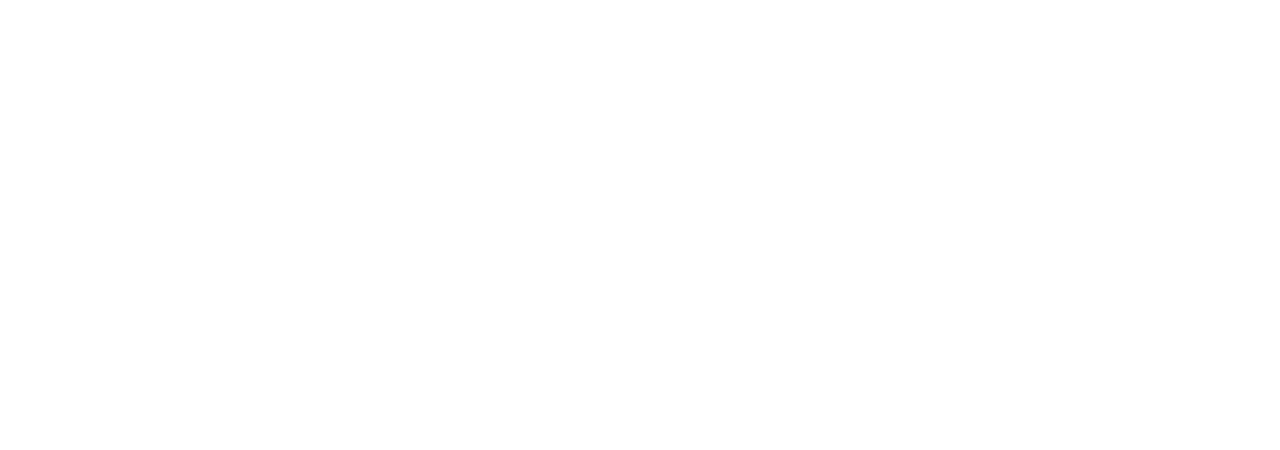
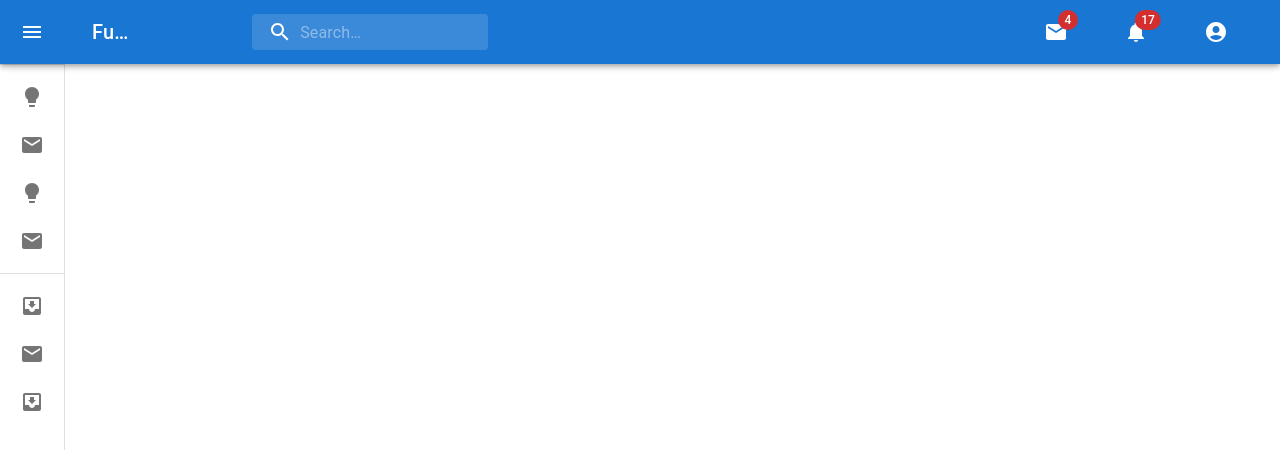
Before and after one commit to BridgeLab3341/React_FrontEnd_FundoNote, a React (Create React App) app in the folder fundonote_react/: page /dashboard in a window 1280 px wide. Before the commit this address had no page. Shown: the top 450 px of the page. Built offline with nearby package versions, Linux system fonts and the light colour scheme.

Commit message:
[soma]Add:Implemented Message,Notification and Profile Icons in Dash Board.

```diff
--- a/fundonote_react/src/Components/Header.jsx
+++ b/fundonote_react/src/Components/Header.jsx
@@ -18,12 +18,13 @@
 import ListItemText from '@mui/material/ListItemText';
 import InboxIcon from '@mui/icons-material/MoveToInbox';
 import MailIcon from '@mui/icons-material/Mail';
-
 import {alpha } from '@mui/material/styles';
 import InputBase from '@mui/material/InputBase';
 import SearchIcon from '@mui/icons-material/Search';
-
-
+import LightbulbIcon from '@mui/icons-material/Lightbulb';
+import { AccountCircle, Mail, Message } from '@mui/icons-material';
+import { Badge, MenuItem } from '@mui/material';
+import NotificationsIcon from '@mui/icons-material/Notifications';
 
 const drawerWidth = 240;
 
@@ -107,7 +108,7 @@
     setOpen(false);
   };
 
-
+//Search Bar
   const Search = styled('div')(({ theme }) => ({
     position: 'relative',
     borderRadius: theme.shape.borderRadius,
@@ -170,7 +171,7 @@
           </IconButton>
 
           <Typography variant="h6" noWrap component="div">
-            Note
+            FundoNote
           </Typography>
 
           <div style={{  marginLeft:"7vw" }}>
@@ -187,7 +188,32 @@
             />
           </Search>
           </div>
-
+          <div style={{  marginLeft:"40vw" }}>
+            <MenuItem>
+              <IconButton size='large' aria-label='show 4 new mails' color='inherit'>
+                <Badge badgeContent={4} color='error'>
+                <MailIcon/>
+                </Badge>
+              </IconButton>
+              {/* <p>Message</p> */}
+            </MenuItem>
+          </div>
+          <div>
+          <MenuItem>
+              <IconButton size="large" aria-label="show 17 new notifications" color="inherit">
+                <Badge badgeContent={17} color="error">
+                  <NotificationsIcon/>
+                </Badge>
+              </IconButton>
+            </MenuItem>
+          </div>
+          <div>
+            <MenuItem >
+            <IconButton size="large" aria-label="account of current user" aria-controls="primary-search-account-menu" aria-haspopup="true" color="inherit">
+              <AccountCircle/>
+            </IconButton>
+            </MenuItem>
+          </div>
         </Toolbar>
       </AppBar>
       <Drawer variant="permanent" open={open}>
@@ -199,7 +225,7 @@
         </DrawerHeader>
         <Divider />
         <List>
-          {['Inbox', 'Starred', 'Send email', 'Drafts'].map((text, index) => (
+          {['Notes', 'Remainder', 'Important', 'Drafts'].map((text, index) => (
             <ListItem key={text} disablePadding sx={{ display: 'block' }}>
               <ListItemButton
                 sx={{
@@ -215,7 +241,7 @@
                     justifyContent: 'center',
                   }}
                 >
-                  {index % 2 === 0 ? <InboxIcon /> : <MailIcon />}
+                  {index % 2 === 0 ? <LightbulbIcon /> : <MailIcon />}
                 </ListItemIcon>
                 <ListItemText primary={text} sx={{ opacity: open ? 1 : 0 }} />
               </ListItemButton>
@@ -224,7 +250,7 @@
         </List>
         <Divider />
         <List>
-          {['All mail', 'Trash', 'Spam'].map((text, index) => (
+          {['Edit Label', 'Archive', 'Trash'].map((text, index) => (
             <ListItem key={text} disablePadding sx={{ display: 'block' }}>
               <ListItemButton
                 sx={{
--- a/fundonote_react/src/Router/Router.jsx
+++ b/fundonote_react/src/Router/Router.jsx
@@ -11,7 +11,7 @@
                 <Routes>
                     <Route exact path={"/"} element={<SignIn/>} ></Route>
                     <Route exact path={"/signup"} element={<SignUp/>} ></Route>
-                    <Route exact path={"/minidra"} element={<MiniDrawer/>}></Route>
+                    <Route exact path={"/dashboard"} element={<MiniDrawer/>}></Route>
                 </Routes>
             </BrowserRouter>
         </div>
```
